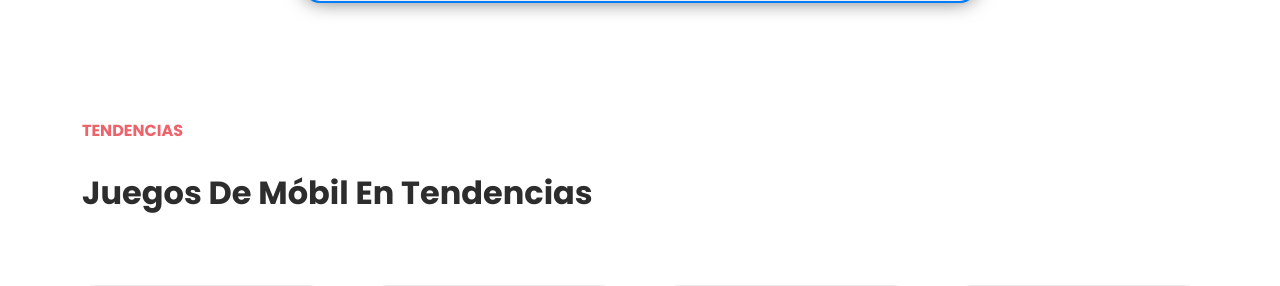
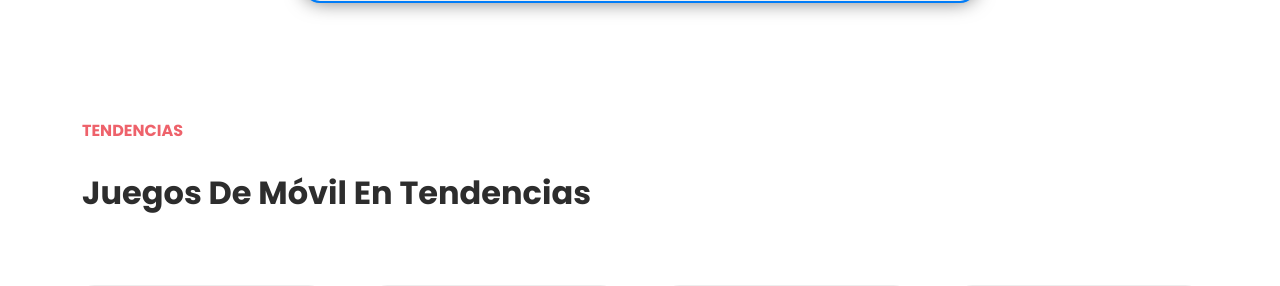
Before and after one commit to gaizkaOrtiz11/PlataformaJuegos-IW, a Django app: page /es/ in a window 1280 px wide. Shown: the part 1552-1838 px from the top of the page. Run offline with Django 5.2, Linux system fonts and the light colour scheme; some libraries are stand-ins or nearby versions.

Commit message:
Corregida pequeña falta de ortografía en index
Estaba en la página principal, merecía la pena hacer un commit solo para esto

```diff
--- a/PlataformaJuegos_Project/PlataformaJuegos_App/templates/index.html
+++ b/PlataformaJuegos_Project/PlataformaJuegos_App/templates/index.html
@@ -119,7 +119,7 @@
                 <div class="col-lg-6">
                     <div class="section-heading">
                         <h6>{% trans "Tendencias" %}</h6>
-                        <h2>{% trans "Juegos de móbil en tendencias" %}</h2>
+                        <h2>{% trans "Juegos de móvil en tendencias" %}</h2>
                     </div>
                 </div>
             </div>
```
